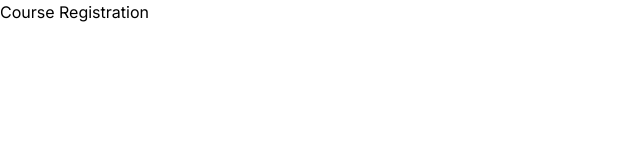
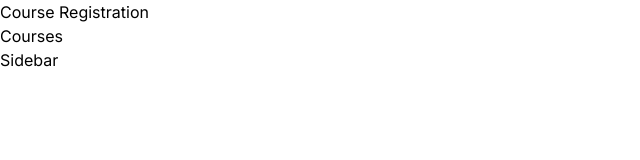
Before and after one commit to mashfikur/Course-Registration-Project-Website, a React (Vite) app: page / in a window 1280 px wide. Shown: the top 160 px of the page, without its empty margins (0-640 px from the left). Built offline with nearby package versions, Linux system fonts and the light colour scheme.

Commit message:
courses & sidebar component added

```diff
--- a/src/App.jsx
+++ b/src/App.jsx
@@ -1,4 +1,6 @@
 import "./App.css";
+import Courses from "./components/Courses";
+import Sidebar from "./components/Sidebar";
 
 function App() {
   return (
@@ -6,6 +8,11 @@ function App() {
       <h1 className="text-3xl font-bold text-center my-8">
         Course Registration
       </h1>
+
+      <div className="container mx-auto flex justify-between" >
+        <Courses></Courses>
+        <Sidebar></Sidebar>
+      </div>
     </>
   );
 }
--- /dev/null
+++ b/src/components/Courses.jsx
@@ -0,0 +1,9 @@
+const Courses = () => {
+  return (
+    <div className="w-3/4" >
+      <h3>Courses</h3>
+    </div>
+  );
+};
+
+export default Courses;
--- /dev/null
+++ b/src/components/Sidebar.jsx
@@ -0,0 +1,9 @@
+const Sidebar = () => {
+  return (
+    <div className="w-1/4">
+      <h3>Sidebar</h3>
+    </div>
+  );
+};
+
+export default Sidebar;
```
